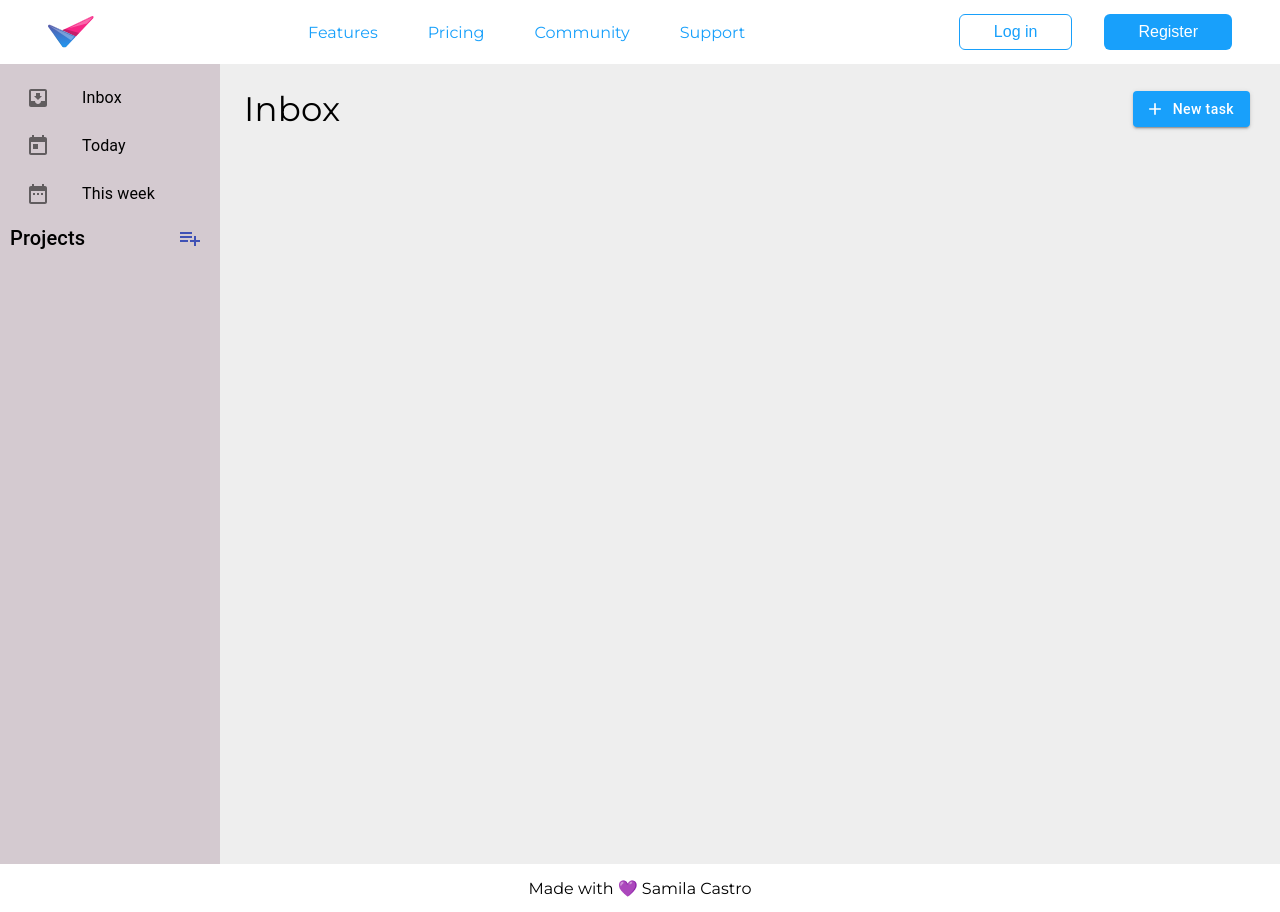
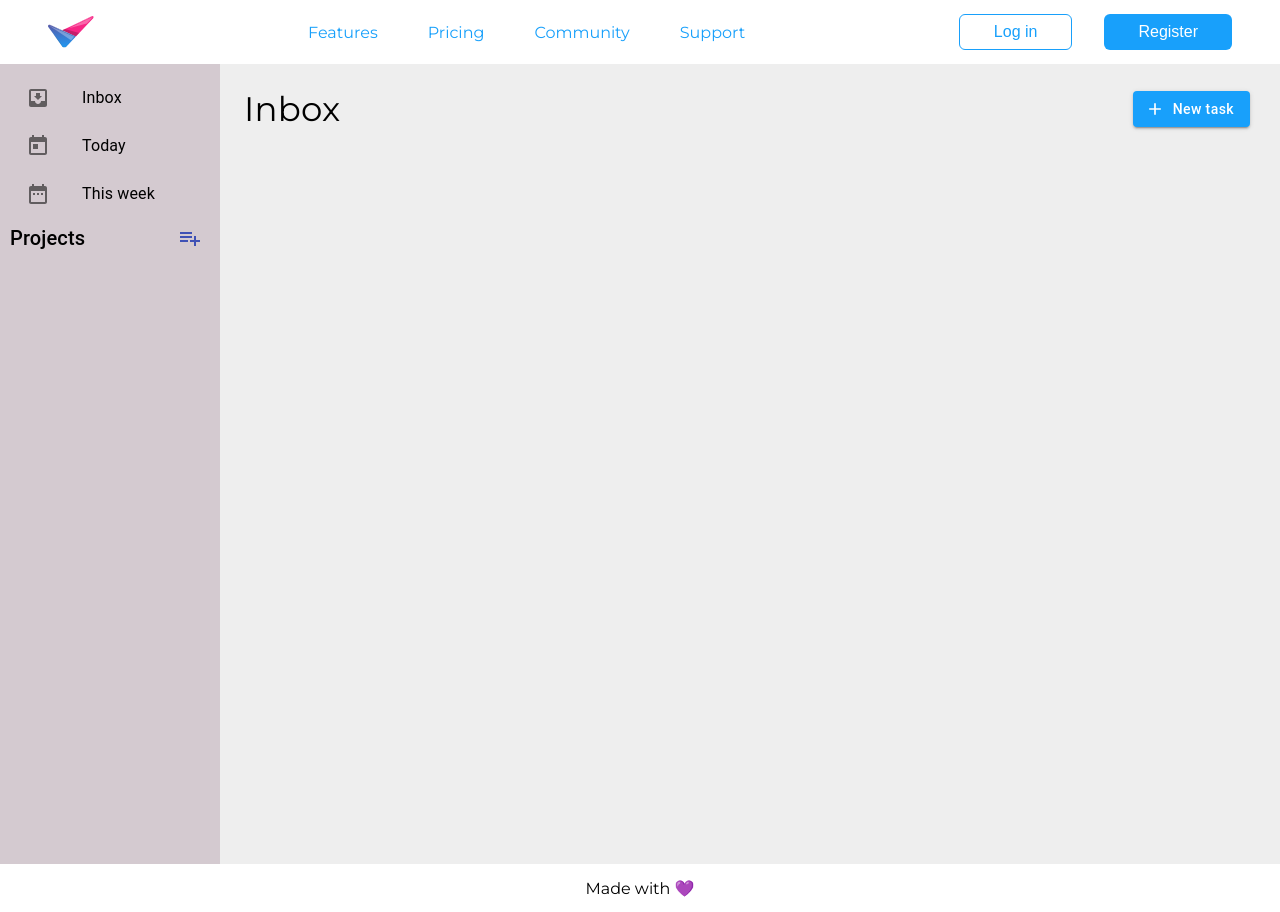
Before and after one commit to Samila-Castro/taskList, a React (Vite) app: page / in a window 1280 px wide. Built offline with nearby package versions, Linux system fonts and the light colour scheme.

Commit message:
removendo text

```diff
--- a/src/components/Footer/Footer.tsx
+++ b/src/components/Footer/Footer.tsx
@@ -3,7 +3,7 @@ import styles from "./Footer.module.css";
 export function Footer() {
   return (
     <footer className={styles.footer}>
-      <p>Made with 💜 Samila Castro</p>
+      <p>Made with 💜</p>
     </footer>
   );
 }
```
